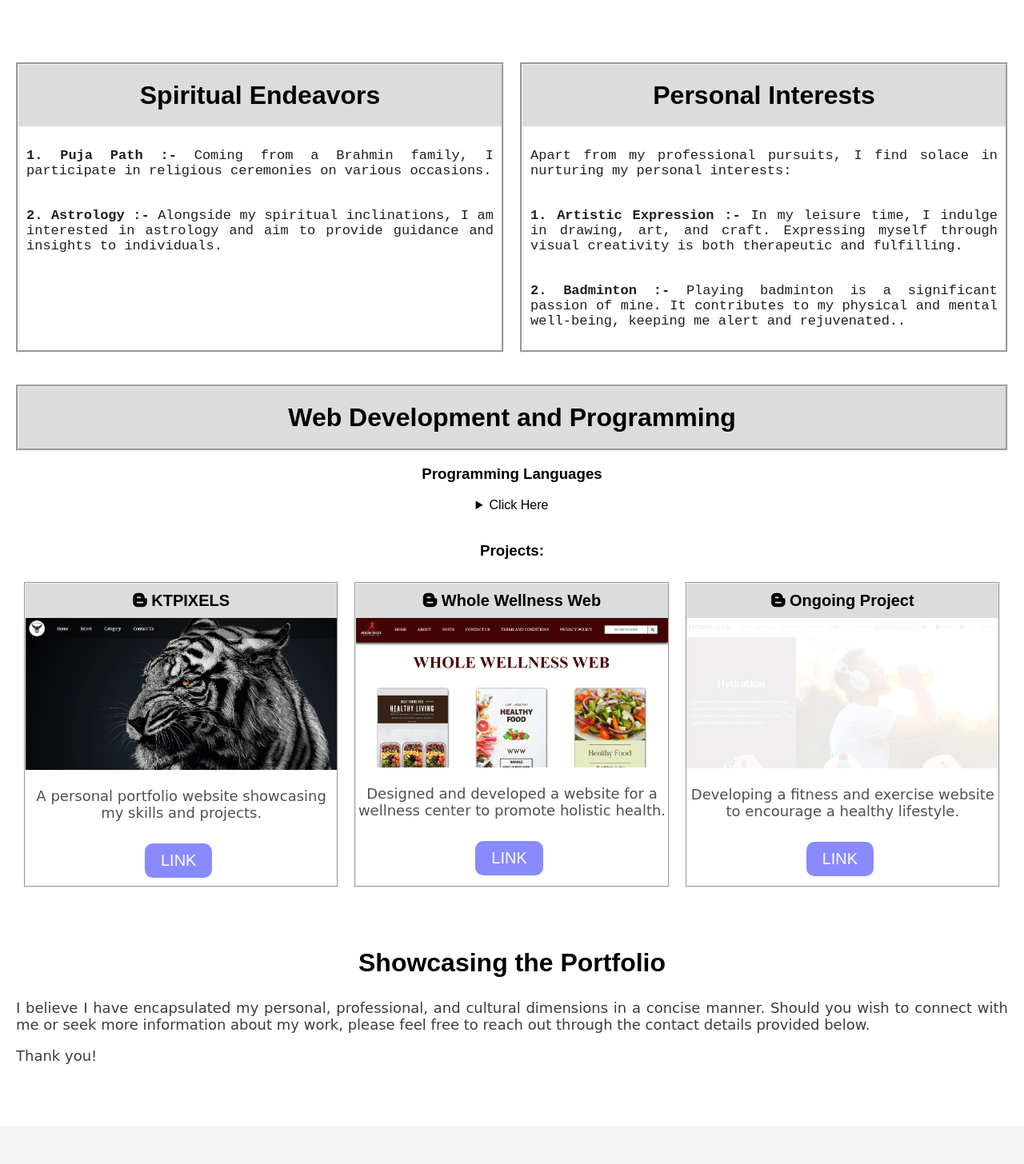
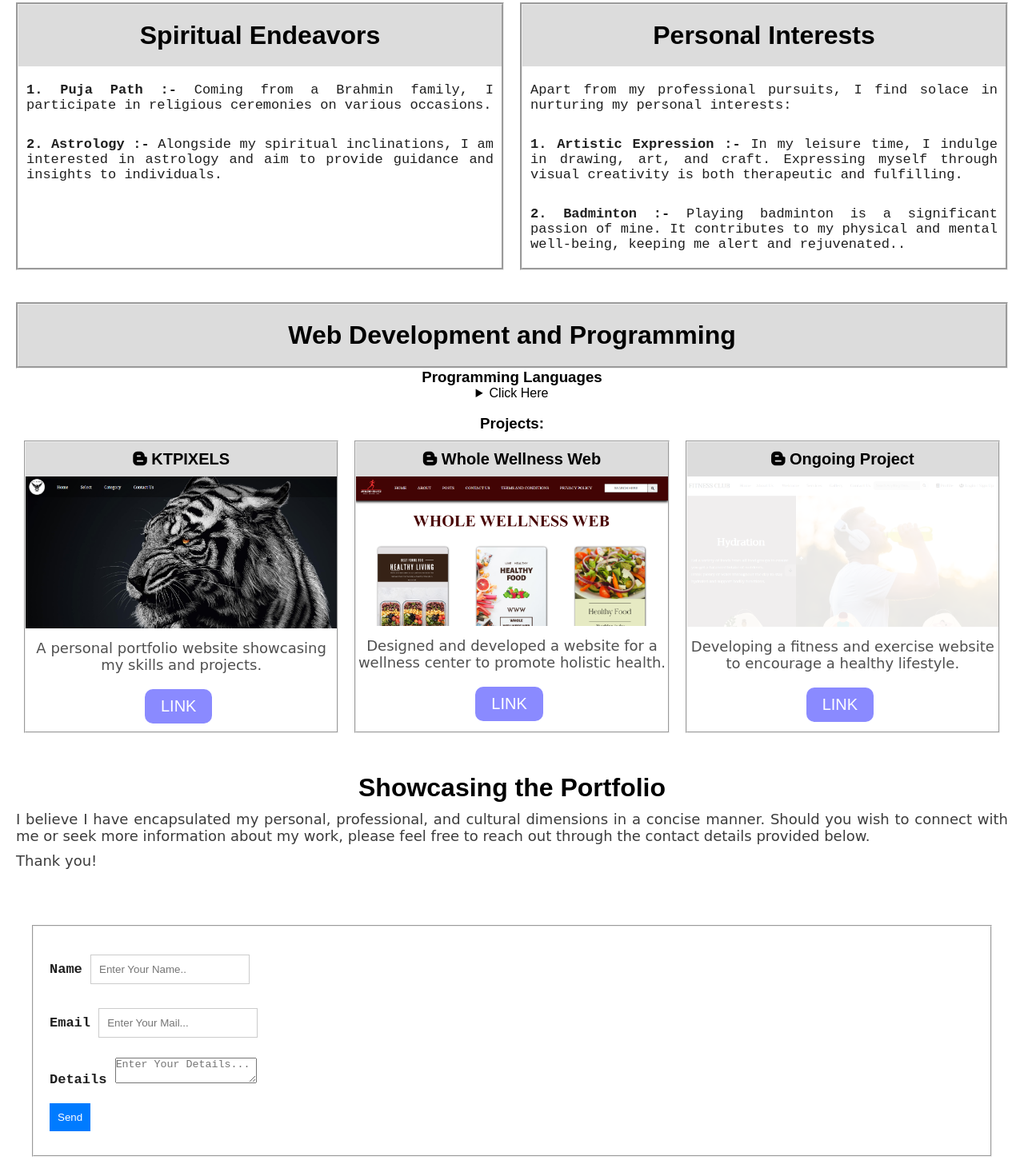
Before and after one commit to kt-pixels/kirtanArtistry, a plain HTML site: page index.html in a window 1280 px wide. Shown: the part 792-2248 px from the top of the page at 80% size. Drawn offline with Linux system fonts and the light colour scheme.

Commit message:
ads update

```diff
--- a/index.html
+++ b/index.html
@@ -6,11 +6,15 @@
     <meta name="viewport" content="width=device-width, initial-scale=1.0">
     <link rel="stylesheet" href="https://cdnjs.cloudflare.com/ajax/libs/font-awesome/5.15.1/css/all.min.css">
     <title>KirtanArtistry - Portfolio</title>
+    <link rel="shortcut icon" href="k.png" type="image/x-icon">
     <link rel="stylesheet" href="style.css">
+    <script async src="https://pagead2.googlesyndication.com/pagead/js/adsbygoogle.js?client=ca-pub-8527456040994261"
+     crossorigin="anonymous"></script>
 </head>
 
 <body>
     <header id="me">
+        <img src="k.png" alt="LOGO">
         <h1>KirtanArtistry</h1>
         <nav>
             <ul>
@@ -173,6 +177,22 @@
             <br>
             <p>Thank you!</p></p>
         </section>
+        <section id="form">
+            <form name="contact" netlify>
+                <p>
+                  <label>Name <input type="text" name="name" placeholder="Enter Your Name.."></label>
+                </p>
+                <p>
+                  <label>Email <input type="email" name="email" placeholder="Enter Your Mail..."></label>
+                </p>
+                <p>
+                    <label>Details <textarea placeholder="Enter Your Details..." cols="20"></textarea></label>
+                  </p>
+                <p>
+                  <button type="submit">Send</button>
+                </p>
+              </form>
+        </section>
     </main>
 
     <footer>
--- a/style.css
+++ b/style.css
@@ -258,8 +258,92 @@ footer {
     text-align: center;
     margin: 0;
 }
+/* Global Styles */
+* {
+    box-sizing: border-box;
+    margin: 0;
+    padding: 0;
+  }
 
-@media only screen and (max-width: 352px){
+  body {
+    font-family: Arial, sans-serif;
+  }
+
+  /* Form Section */
+  #form {
+    margin: 20px;
+    padding: 20px;
+    border: 2px groove;
+  }
+
+  /* Form Inputs */
+  form {
+    display: flex;
+    flex-direction: column;
+  }
+
+  p {
+    margin: 10px 0;
+  }
+
+  label {
+    font-weight: bold;
+  }
+  input[type="text"]{
+    margin-left: 10px;
+  }
+  input[type="text"],
+  input[type="email"] {
+    padding: 10px;
+    margin: 5px 0;
+    border: 1px solid #ccc;
+    transition: border-color 0.3s;
+  }
+  input[type="text"]:focus,
+  input[type="email"]:focus {
+    outline: none;
+  }
+
+  input[type="text"]:hover,
+  input[type="email"]:hover {
+    border-color: #007bff;
+  }
+
+  /* Placeholder Shift */
+  input[type="text"]::placeholder,
+  input[type="email"]::placeholder {
+    transform: translateY(0px);
+  }
+
+  input[type="text"]:focus::placeholder,
+  input[type="email"]:focus::placeholder {
+    transform: translateY(-25px);
+    transition: transform 0.5s ease-in-out;
+  }
+
+  /* Submit Button */
+  button[type="submit"] {
+    padding: 10px;
+    background-color: #007bff;
+    color: white;
+    border: none;
+    cursor: pointer;
+    transition: background-color 0.3s;
+  }
+
+  button[type="submit"]:hover {
+    background-color: #0056b3;
+  }
+
+
+
+header img {
+    width: 70px;
+    border-radius: 10px;
+    margin: 10px;
+}
+
+@media only screen and (max-width: 400px){
     header {
         display: block;
     }
@@ -279,6 +363,7 @@ footer {
     }
     nav {
         justify-content: center;
+        padding: 5px 0px 12px 35px;
     }
     nav ul i:nth-child(7){
         display: none;
@@ -341,6 +426,7 @@ footer {
     }
     #contact h3 {
         border-bottom: none;
+        padding: 10px;
     }
     footer {
         border-top: groove;
@@ -352,4 +438,13 @@ footer {
         background-color: rgb(62, 62, 62);
         color: white;
     }
+    header img {
+        margin: 10px 0px 0px 128px;
+    }
+    #form {
+        margin: 0px;
+    }
+    h2 {
+        padding: 10px 0px 20px 0px;
+    }
 }
```
Also changed, not shown: IMG-20220811-WA0022~2.jpg (deleted), InShot_20210626_155102811_optimized_optimized_optimized (2).jpg (deleted), k.png (added).
